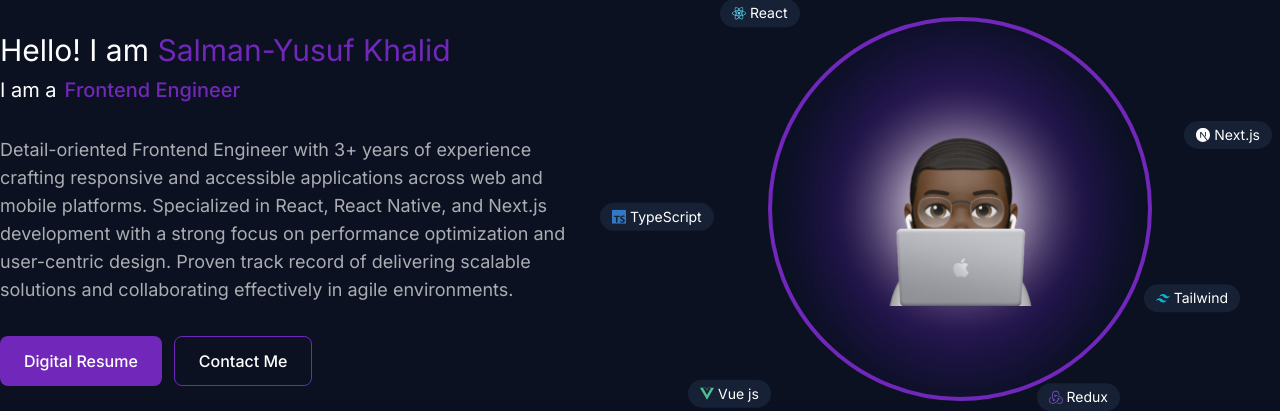
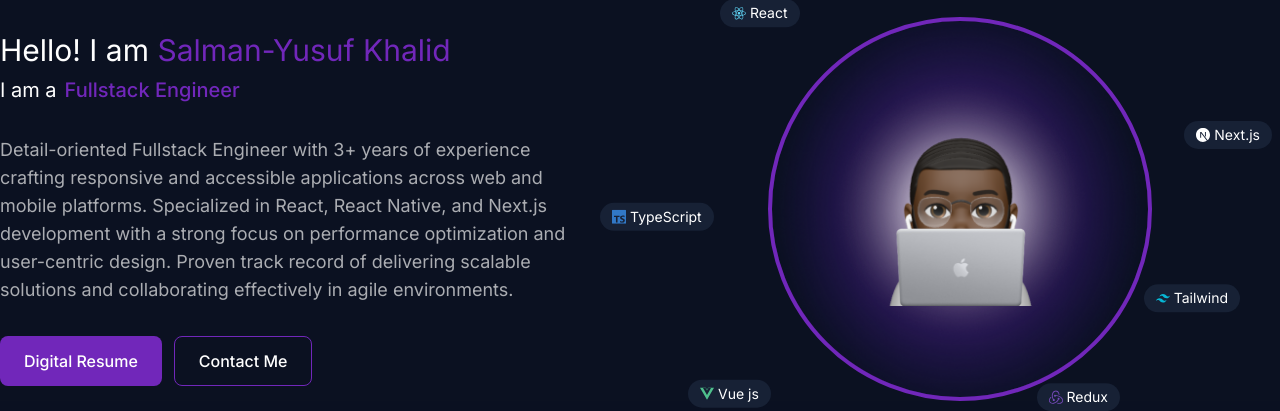
Before and after one commit to salskhal/Portfolio-Version2, a React (Vite) app: page / in a window 1280 px wide. Shown: the part 143-554 px from the top of the page. Built offline with nearby package versions, Linux system fonts and the light colour scheme.

Commit message:
Update Home.jsx

```diff
--- a/src/components/Home.jsx
+++ b/src/components/Home.jsx
@@ -1,4 +1,4 @@
-// import Me from "../assets/Me.png";
+8// import Me from "../assets/Me.png";
 
 // export default function Home() {
 //   return (
@@ -489,7 +489,7 @@ export default function Home() {
             <p className="text-xl font-normal text-white flex items-center justify-center lg:justify-start">
               <span className="mr-2">I am a</span>
               <span className="text-[#7127BA] font-medium">
-                Frontend Engineer
+                Fullstack Engineer
               </span>
             </p>
           </div>
@@ -500,7 +500,7 @@ export default function Home() {
             animate={{ opacity: 1 }}
             transition={{ delay: 0.9 }}
           >
-            Detail-oriented Frontend Engineer with 3+ years of experience
+            Detail-oriented Fullstack Engineer with 3+ years of experience
             crafting responsive and accessible applications across web and
             mobile platforms. Specialized in React, React Native, and Next.js
             development with a strong focus on performance optimization and
```
